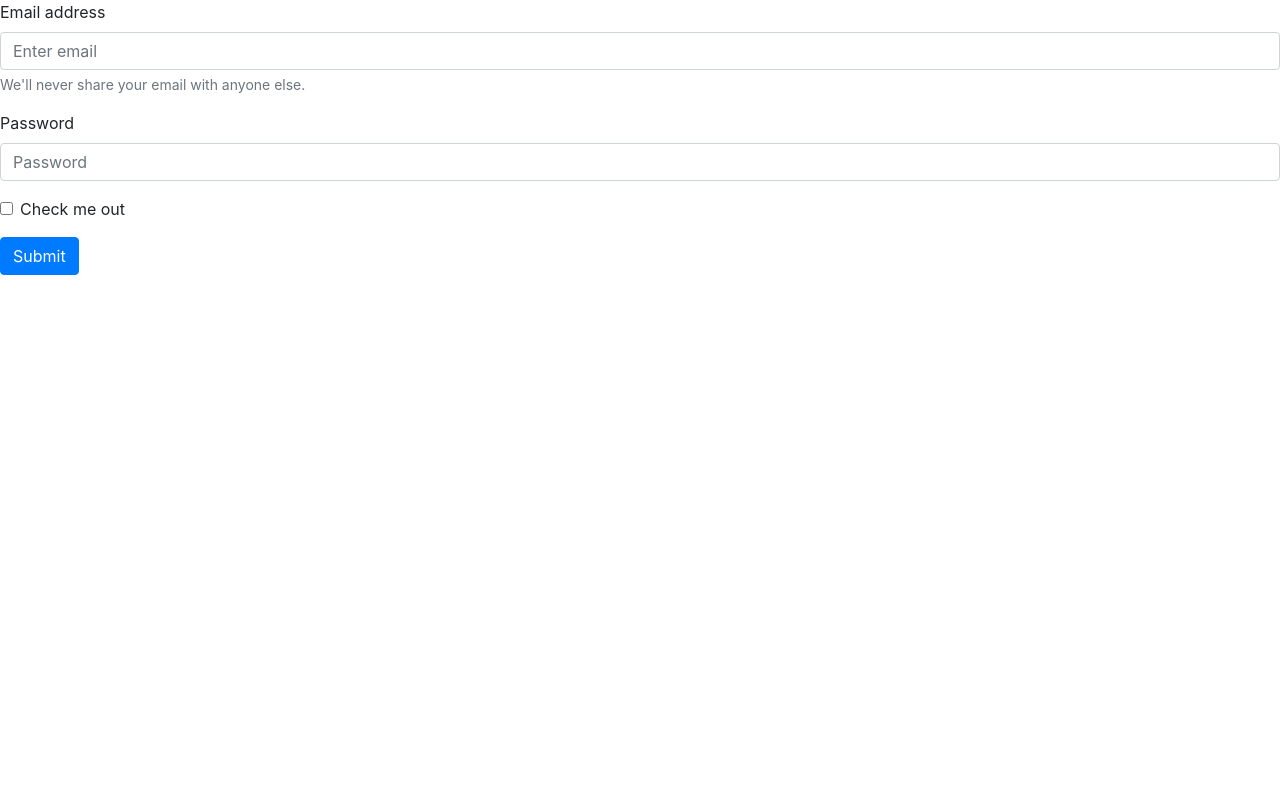
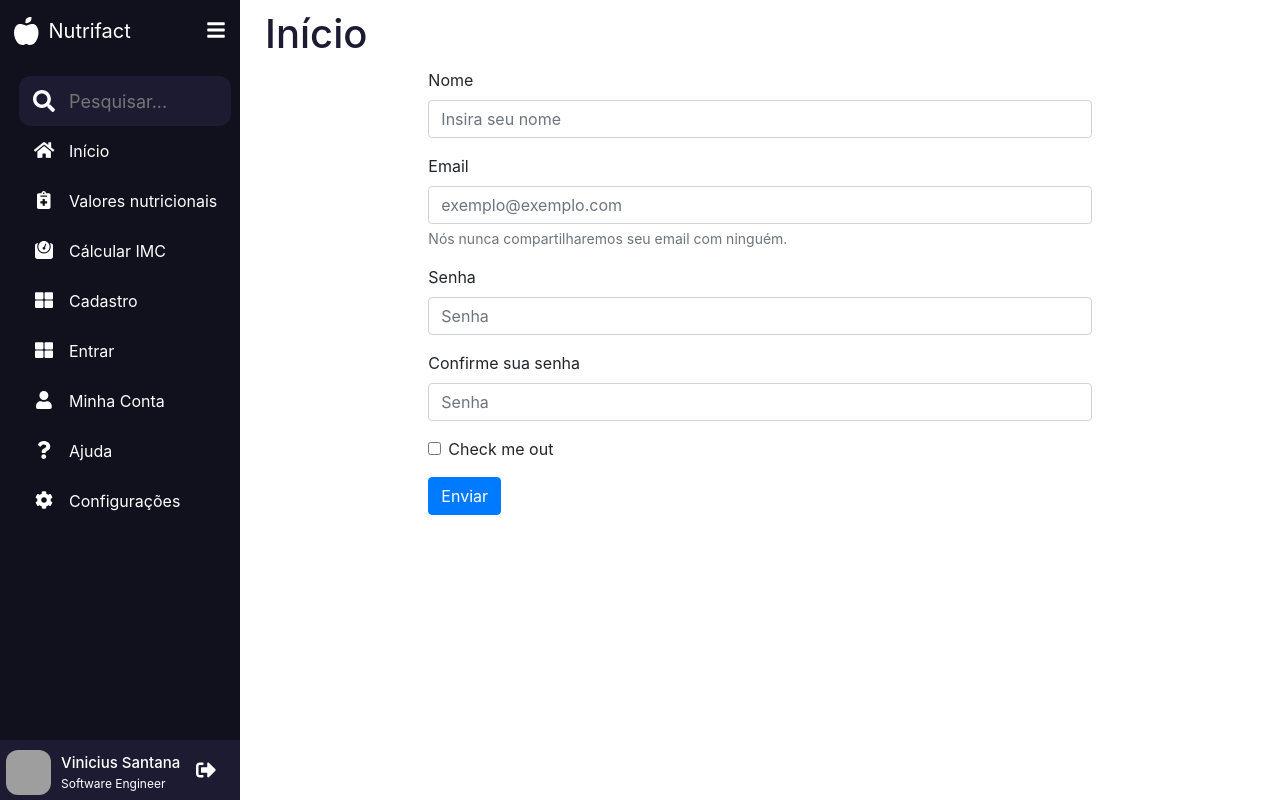
Before and after one commit to ga-felix/NutriFact, a Next.js app in the folder next-js-react-bootstrap/: page / in a window 1280 px wide. Built offline with nearby package versions, Linux system fonts and the light colour scheme; grey boxes are pictures that could not be loaded.

Commit message:
antes de upar a versao do bootstrap

```diff
--- a/next-js-react-bootstrap/pages/index.js
+++ b/next-js-react-bootstrap/pages/index.js
@@ -1,7 +1,11 @@
 import Head from 'next/head'
 import 'bootstrap/dist/css/bootstrap.min.css'
 
-import { Form, Button } from 'react-bootstrap'
+import { Form, Button, Row, Col, Container } from 'react-bootstrap'
+
+import styles from './index.module.css'
+
+import Layout from '../components/layout/layout'
 
 export default function Home () {
   return (
@@ -13,26 +17,44 @@ export default function Home () {
         <link rel='icon' href='/favicon.ico' />
       </Head>
 
+      <Layout>
+        <Container fluid>
+          <h1 id={styles.pageTitle}> Início </h1>
+          <Row>
+            <Col lg={2} md={2} sm={12} xs={12} />
+            <Col lg={8} md={8} sm={12} xs={12}>
               <Form>
                 <Form.Group className='mb-3' controlId='formBasicEmail'>
-          <Form.Label>Email address</Form.Label>
-          <Form.Control type='email' placeholder='Enter email' />
+                  <Form.Label>Nome</Form.Label>
+                  <Form.Control type='text' placeholder='Insira seu nome' />
+                </Form.Group>
+                <Form.Group className='mb-3' controlId='formBasicEmail'>
+                  <Form.Label>Email</Form.Label>
+                  <Form.Control type='email' placeholder='exemplo@exemplo.com' />
                   <Form.Text className='text-muted'>
-            We'll never share your email with anyone else.
+                    Nós nunca compartilharemos seu email com ninguém.
                   </Form.Text>
                 </Form.Group>
-
                 <Form.Group className='mb-3' controlId='formBasicPassword'>
-          <Form.Label>Password</Form.Label>
-          <Form.Control type='password' placeholder='Password' />
+                  <Form.Label>Senha</Form.Label>
+                  <Form.Control type='password' placeholder='Senha' />
+                </Form.Group>
+                <Form.Group className='mb-3' controlId='formBasicPassword'>
+                  <Form.Label>Confirme sua senha</Form.Label>
+                  <Form.Control type='password' placeholder='Senha' />
                 </Form.Group>
                 <Form.Group className='mb-3' controlId='formBasicCheckbox'>
                   <Form.Check type='checkbox' label='Check me out' />
                 </Form.Group>
                 <Button variant='primary' type='submit'>
-          Submit
+                  Enviar
                 </Button>
               </Form>
+            </Col>
+            <Col lg={2} md={2} sm={12} xs={12} />
+          </Row>
+        </Container>
+      </Layout>
     </>
   )
 }
--- /dev/null
+++ b/next-js-react-bootstrap/pages/index.module.css
@@ -0,0 +1,4 @@
+#pageTitle {
+    margin: 10px;
+    color: #1d1b31;
+}
```
Also changed, not shown: next-js-react-bootstrap/pages/calcular-imc.js (+6 -1 lines). Lines whose indentation alone changed are shown as unchanged.
